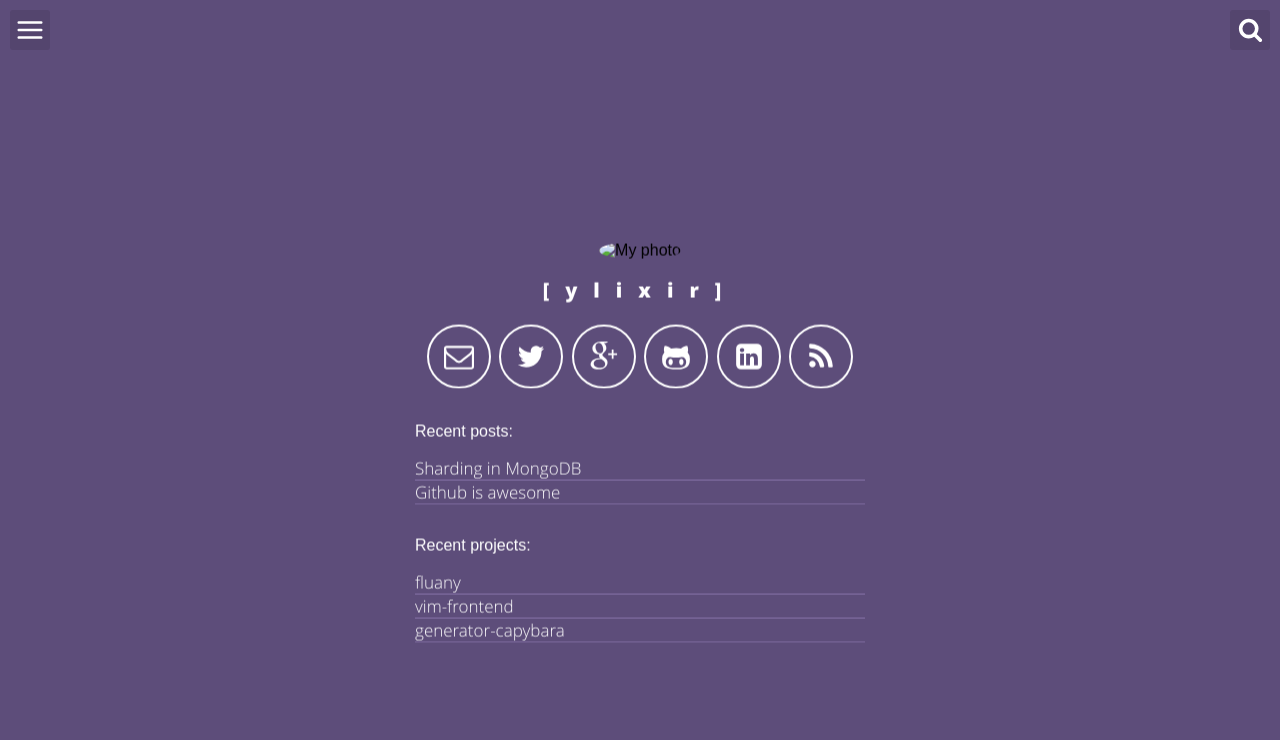
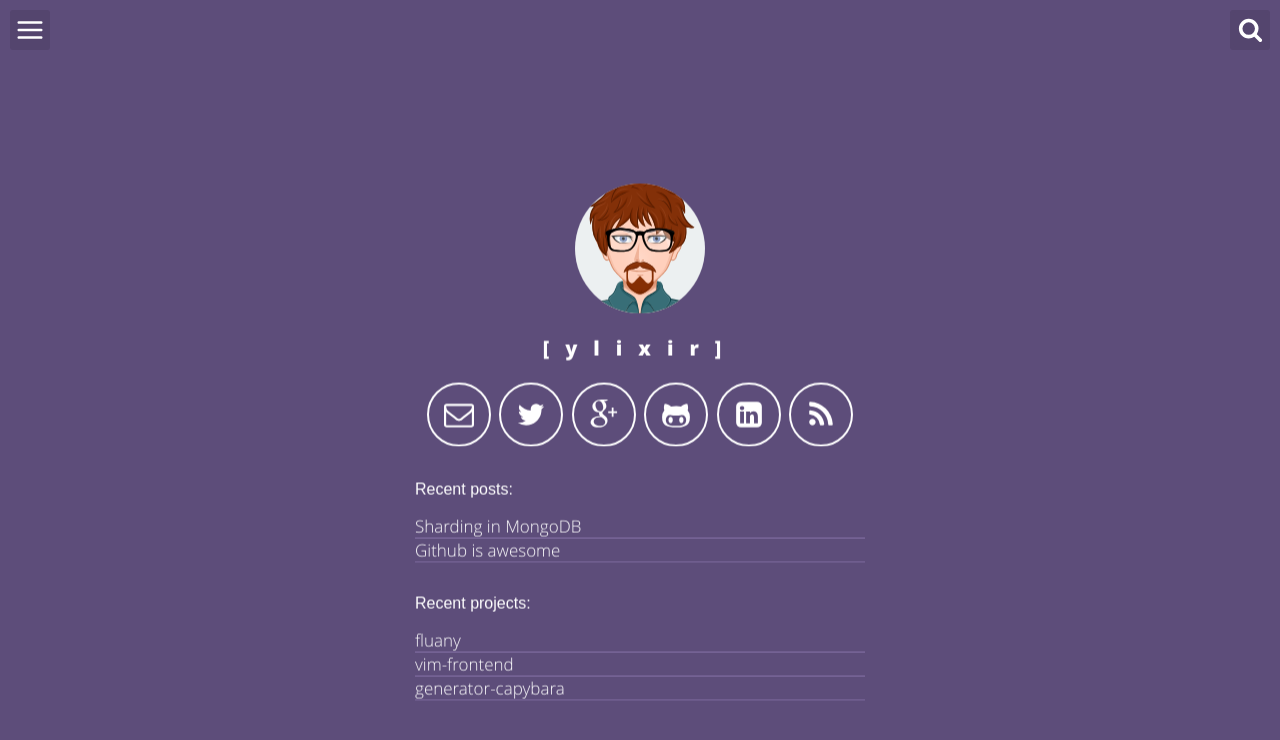
Before and after one commit to ylixir/ylixir.github.io, a Jekyll site: the page built from index.html, in a window 1280 px wide. Shown: the top 740 px of the page. Built offline with Jekyll 4.4.1, drawn with Linux system fonts in a browser that asks for light colours.

Commit message:
move avatar images

```diff
--- a/_config.yml
+++ b/_config.yml
@@ -13,7 +13,7 @@ github_username:  ylixir
 gplus_username:  ylixir
 linkedin_public_url: ylixir # Example: For public profile 'www.linkedin.com/in/john-smith', 'john-smith' is your linkedin_public_url
 disqus_username: ylixir
-profile_picture: src/img/myAvatar.svg
+profile_picture: assets/img/myAvatar.svg
 
 # Build settings
 markdown: kramdown
```
Also changed, not shown: assets/img/myAvatar.svg (renamed from src/img/myAvatar.svg), assets/img/southpark_avatar.png (renamed from src/img/southpark_avatar.png).
